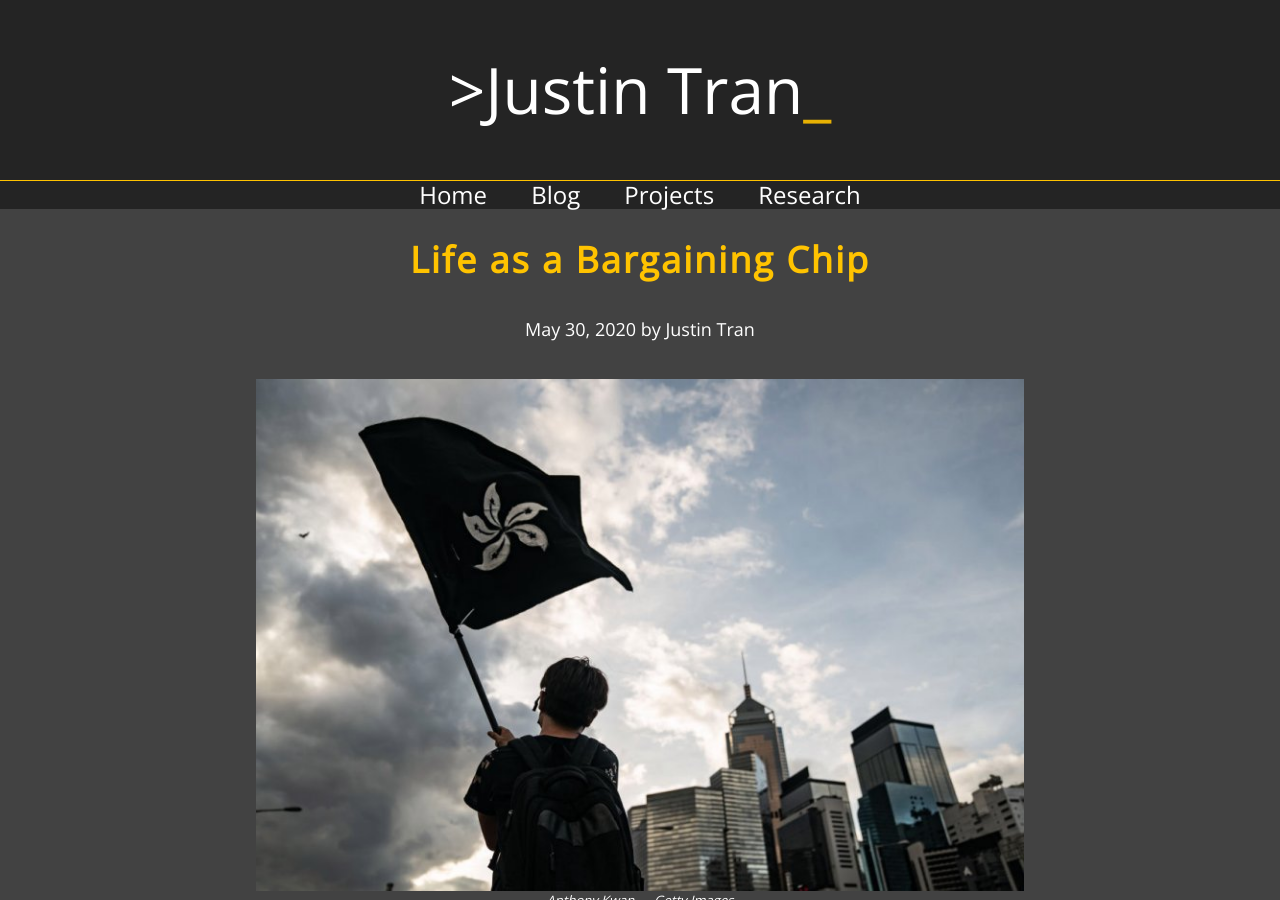
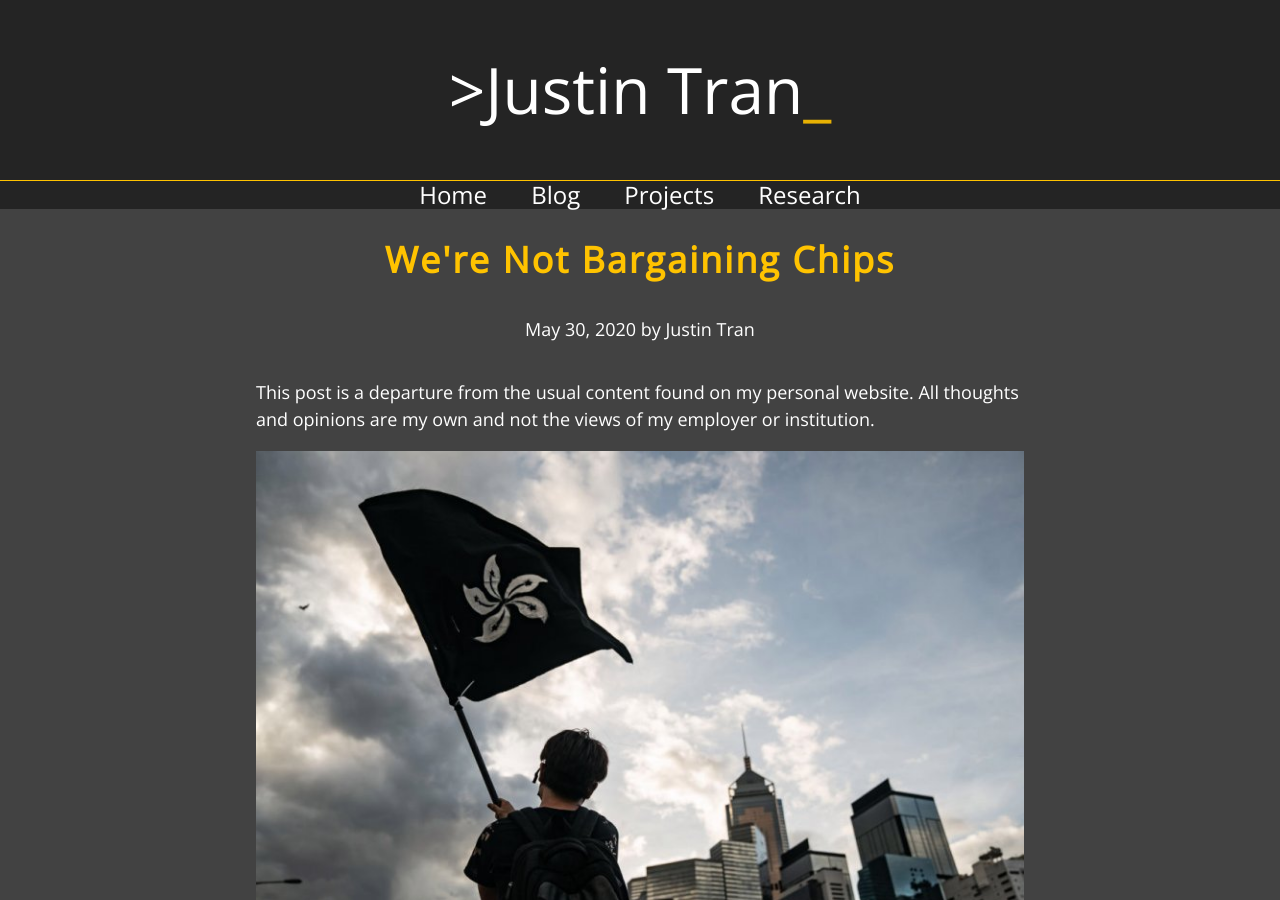
Before and after one commit to justintranjt/justintranjt.github.io, a Jekyll site: the page built from _posts/2020-05-30-life-as-a-bargaining-chip.md, in a window 1280 px wide and 900 px high. Built offline with Jekyll 4.4.1, drawn with Linux system fonts in a browser that asks for light colours; some of the changed text lies outside the part shown.

Commit message:
Further adding text to post

```diff
--- a/_posts/2020-05-30-life-as-a-bargaining-chip.md
+++ b/_posts/2020-05-30-life-as-a-bargaining-chip.md
@@ -1,15 +1,16 @@
 ---
 layout: post
-title: "Life as a Bargaining Chip"
+title: "We're Not Bargaining Chips"
 date: 2020-05-30
 description: Ramblings of a a recent university graduate in a year of madness predicated by centuries of hate.
 image: /blog/blackflag.jpg
 ---
+This post is a departure from the usual content found on my personal website. All thoughts and opinions are my own and not the views of my employer or institution.
 
 ![ HK protestor waving the black bauhinia flag ](/blog/blackflag.jpg)_Anthony Kwan — Getty Images_
 
 # On Drawing Similarities Between the Suppressed Rights of Hong Kongers and POCs in America:
-As a Cantonese-Vietnamese man in the United States, my entire identity these days has been reduced to acting as a bargaining chip in the world. Is that so unexpected given the history surrounding my existence? Not in the slightest.
+As a child of Cantonese-Vietnamese immigrants in the United States, my entire identity in mainstream rhetoric these days has been reduced to acting as a bargaining chip in the world. Is that so unexpected given the history surrounding my existence? Not in the slightest.
 
 In Hong Kong, my people demand their rights to freedom from the Community Party of China but are only used by the United States government [as nothing more than a tool to up the ante during trade wars](https://www.bbc.com/news/world-us-canada-52856876). In the United States I stand on the margins, unsure of what the role of the Asian American is as many seek justice for George Floyd and the many Black Americans that have been condemned to unjust living as a result of the police and government.
 
@@ -50,4 +51,6 @@
 
 Going the extra mile and attempting to put yourself on the line or educate others about these inequalities is difficult. Let’s be real, I don’t think this is going to get across to many older generations of Americans due to the ingrained cultural values they’ve lived through and even helped create. However, this is our chance to effectively educate our peers and future generations.
 
-I get it, it’s hard. Hell, I've never felt that my voice has any validity to it when speaking on these issues but I recognize that others falsely feel the same way. I’ll try to start using my voice if you do too.
+Most of my readers are highly educated individuals so let's go out there and do what we do best, educate and be educated.
+
+I get it, it’s hard. Hell, I've never felt that my voice has any validity to it when speaking on these issues but I recognize that others falsely feel the same way. But you know what? I’ll try to start using my voice if you do too.
```
